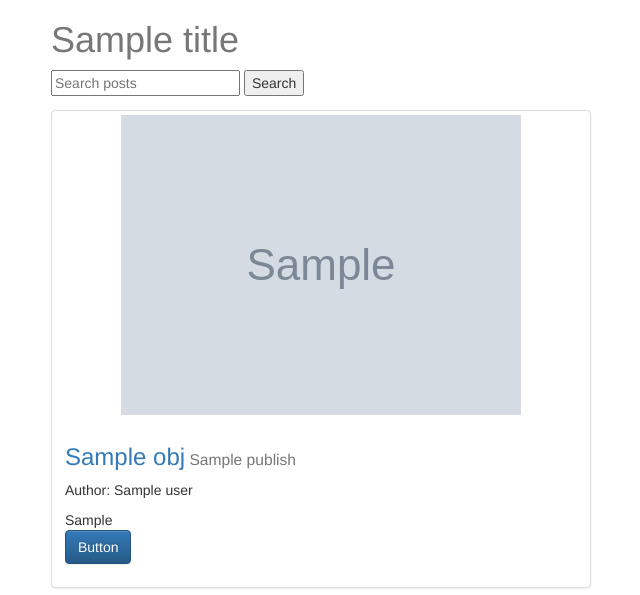
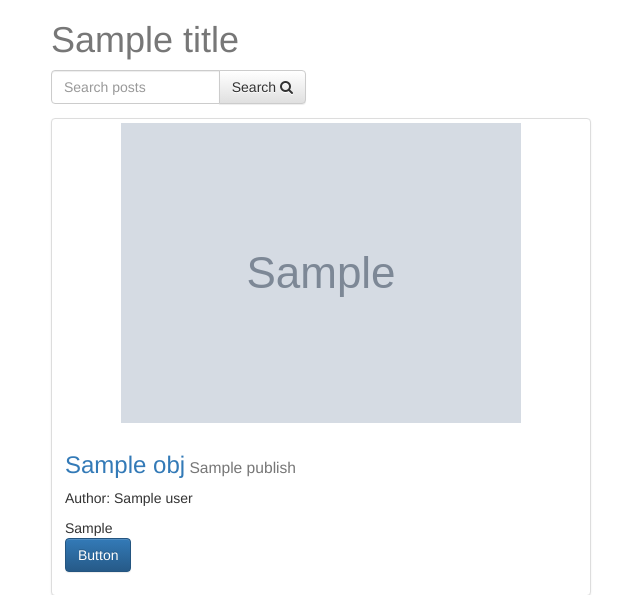
Before and after one commit to medical-weetech-co/medical.github.io, a Django app: template medical_web/templates/post_list.html in a window 1280 px wide. Shown: the top 595 px of the page, without its empty margins (319-959 px from the left). Run offline with Django 3.2, Linux system fonts and the light colour scheme; the template is opened without the code that fills it: most values are stand-ins (such as "Sample title", 1, 10 or a date in 2020); grey boxes marked "Sample" are stand-in pictures; some libraries are stand-ins or nearby versions.

Commit message:
make search form nicer using fontawesome

```diff
--- a/medical_web/templates/post_list.html
+++ b/medical_web/templates/post_list.html
@@ -6,9 +6,16 @@
 <div class='col-sm-6 col-sm-offset-3'>
 <h1> {{title}}</h1>
 
-<form method='GET' action=''>
-<input type='text' name='q' placeholder='Search posts' value='{{ request.GET.q }}'/>
-<input type='submit' value='Search' />
+<form method='GET' action='' class='row'>
+   <div class='col-sm-6'>
+     <div class='input-group'>
+      <input class='form-control' type='text' name='q' placeholder='Search posts' value='{{ request.GET.q }}'/>
+      <span class='input-group-btn'>
+         <!-- <input class='btn btn-default' type='submit' value='Search' /> -->
+         <button class='btn btn-default' type='submit'>Search <i class="fa fa-search"></i></button>
+      </span>
+     </div>
+   </div>
 </form>
 
 {% for obj in object_list %}
```
